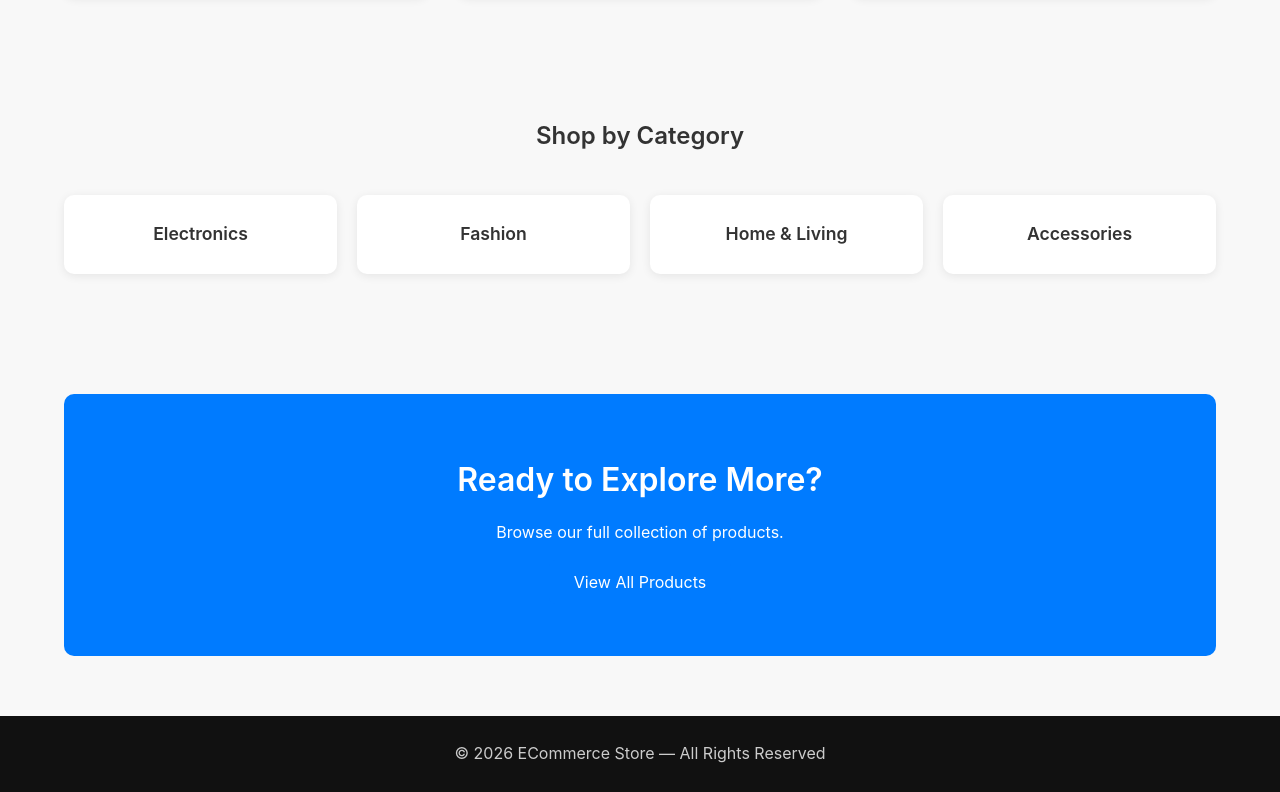
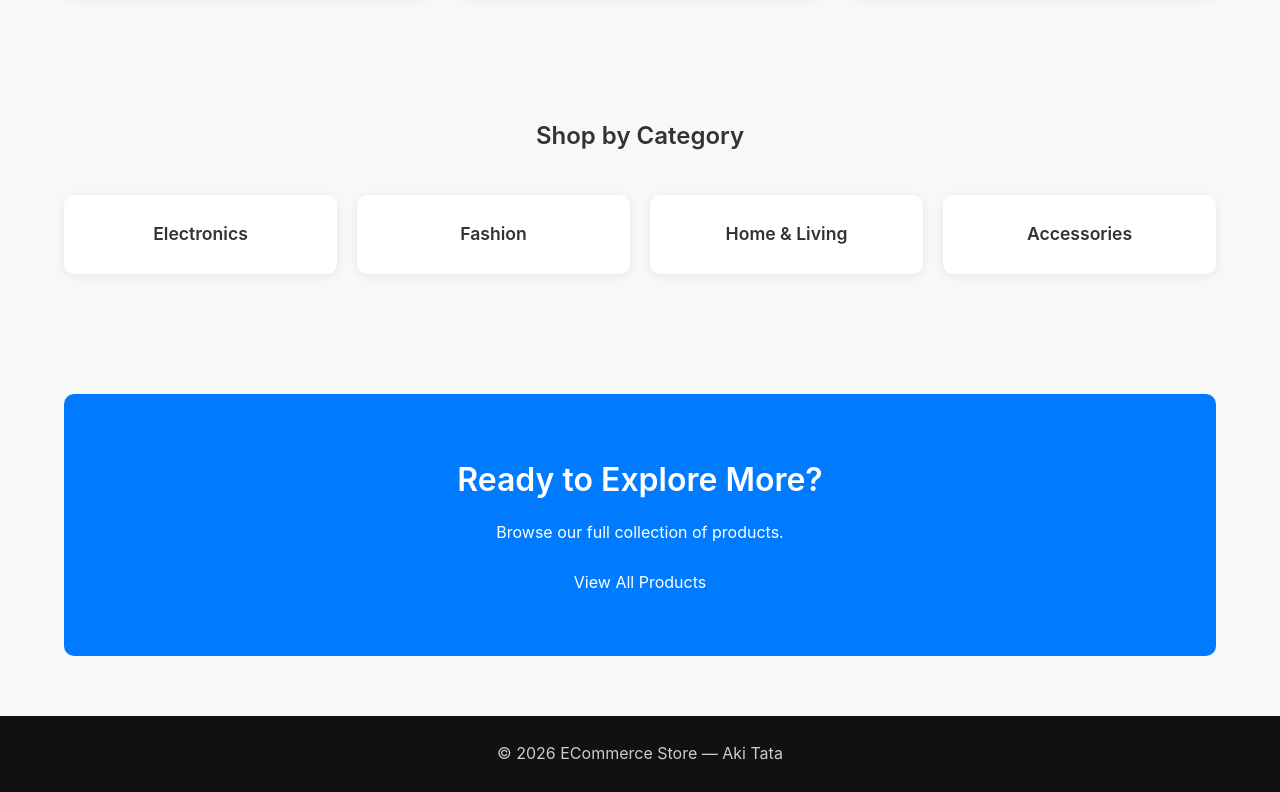
Before and after one commit to AkiTata679/ECommerceWebsite, a plain HTML site: page pages/home.html in a window 1280 px wide. Shown: the part 965-1757 px from the top of the page. Drawn offline with Linux system fonts and the light colour scheme.

Commit message:
Editing Text

```diff
--- a/pages/home.html
+++ b/pages/home.html
@@ -85,7 +85,7 @@
 
     <!-- Footer -->
     <footer class="footer">
-        <p>© 2026 ECommerce Store — All Rights Reserved</p>
+        <p>© 2026 ECommerce Store — Aki Tata</p>
     </footer>
 
 </body>
```
